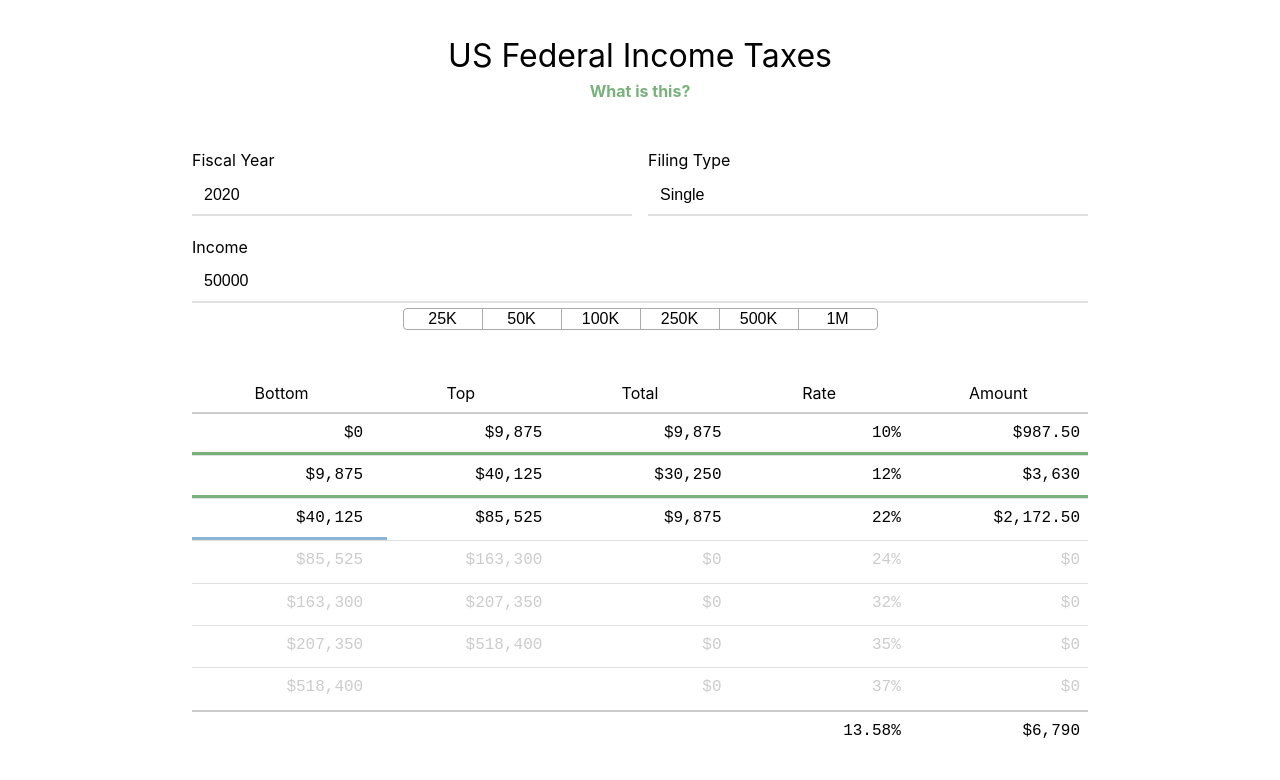
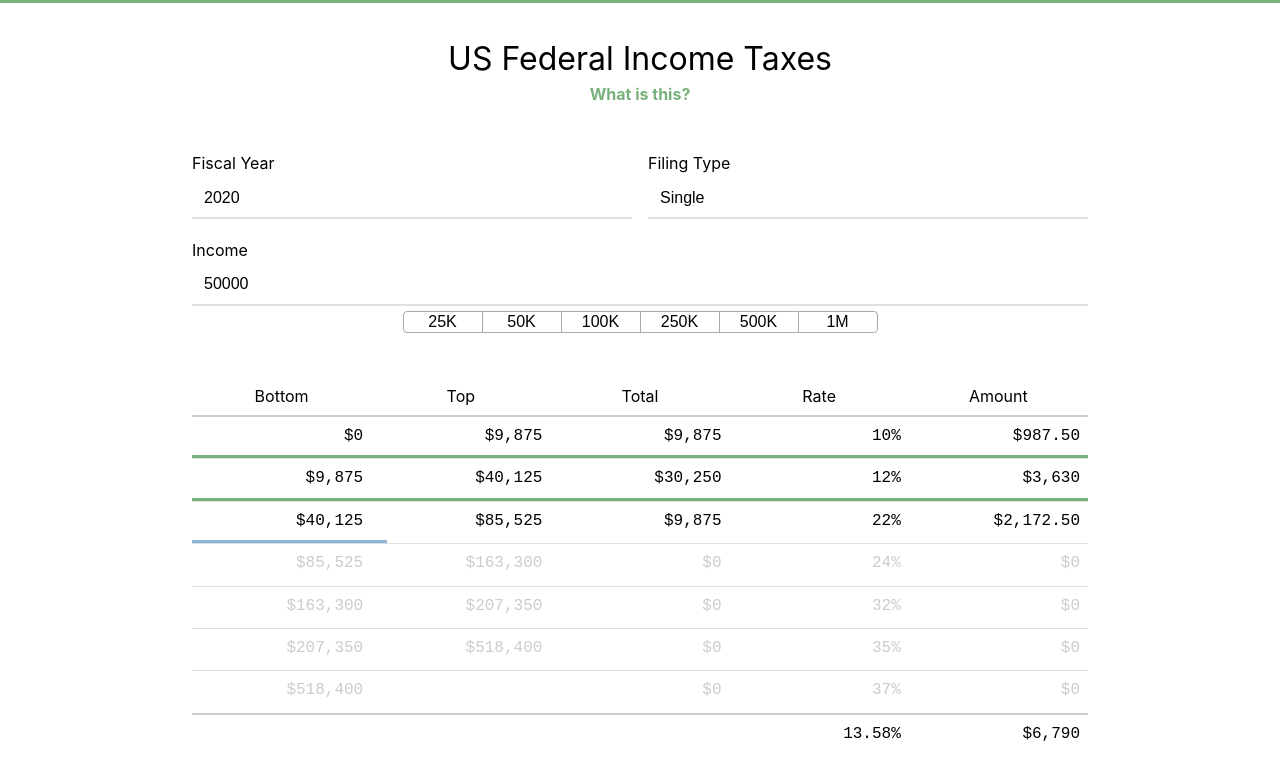
Before and after one commit to kddnewton/taxes, a React app: page / in a window 1280 px wide. Shown: the top 780 px of the page. Built offline with nearby package versions, Linux system fonts and the light colour scheme; the HTML template or start-up script is replaced by a standard one.

Commit message:
Consolidate colors

```diff
--- a/src/App.tsx
+++ b/src/App.tsx
@@ -15,7 +15,7 @@ const App: React.FC = () => {
   const [income, setIncome] = useState<number>(50000);
 
   return (
-    <>
+    <div className={styles.app}>
       <div className={styles.container}>
         <h1 className={styles.heading}>
           US Federal Income Taxes
@@ -56,7 +56,7 @@ const App: React.FC = () => {
           income={income}
         />
       </div>
-    </>
+    </div>
   );
 };
 
--- a/src/container.module.css
+++ b/src/container.module.css
@@ -1,3 +1,7 @@
+.app {
+  border-top: solid 3px var(--primary-green);
+}
+
 .container {
   margin: 40px auto;
   width: 50%;
@@ -35,7 +39,7 @@
 }
 
 .about {
-  color: #79b17d;
+  color: var(--primary-green);
   display: block;
   font-weight: bold;
   margin: 0.5em auto;
--- a/src/display/control.module.css
+++ b/src/display/control.module.css
@@ -21,7 +21,7 @@
 }
 
 .control:focus {
-  border-bottom-color: #79b17d;
+  border-bottom-color: var(--primary-green);
 }
 
 .control:focus,
--- a/src/display/progress.module.css
+++ b/src/display/progress.module.css
@@ -1,11 +1,11 @@
 .progress {
-  background-color: #8cb4d6;
+  background-color: var(--primary-blue);
   height: 3px;
   transition: width 150ms;
 }
 
 .progress[aria-valuenow='100'] {
-  background-color: #79b17d;
+  background-color: var(--primary-green);
 }
 
 @media (prefers-reduced-motion: reduce) {
--- a/src/styles.css
+++ b/src/styles.css
@@ -1,3 +1,8 @@
+:root {
+  --primary-blue: #8cb4d6;
+  --primary-green: #79b17d;
+}
+
 body {
   font-family: -apple-system, system-ui, BlinkMacSystemFont, "Segoe UI", Roboto, Ubuntu;
   font-size: 16px;
```
